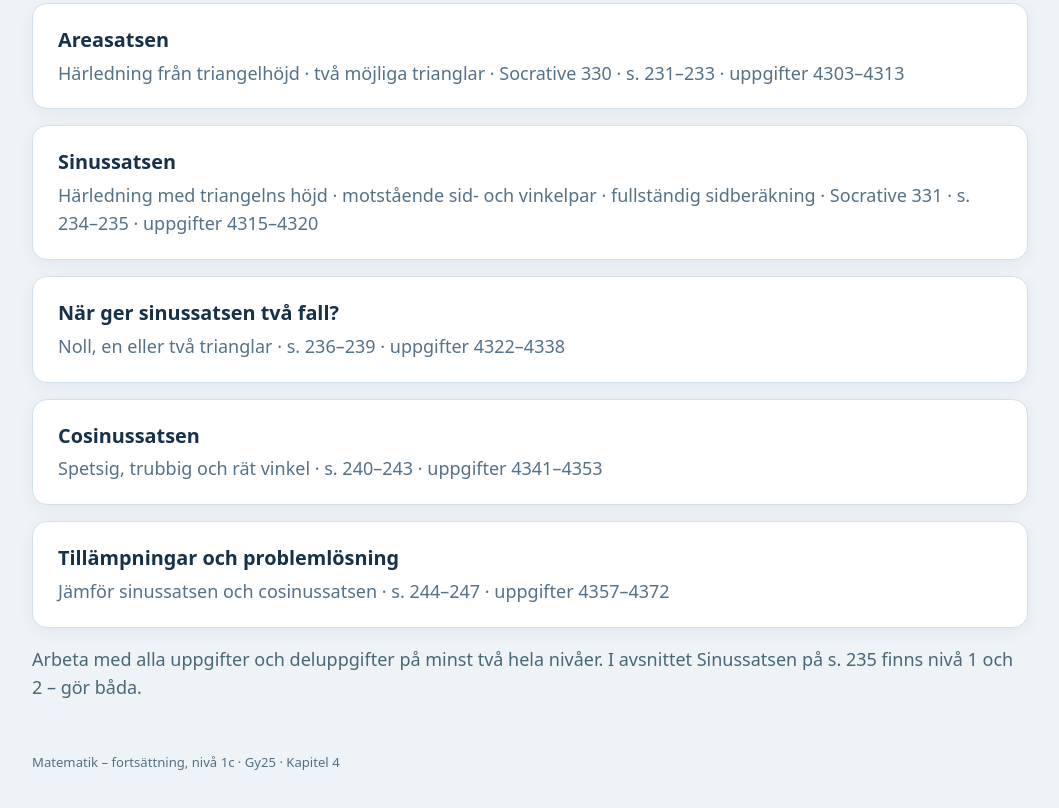
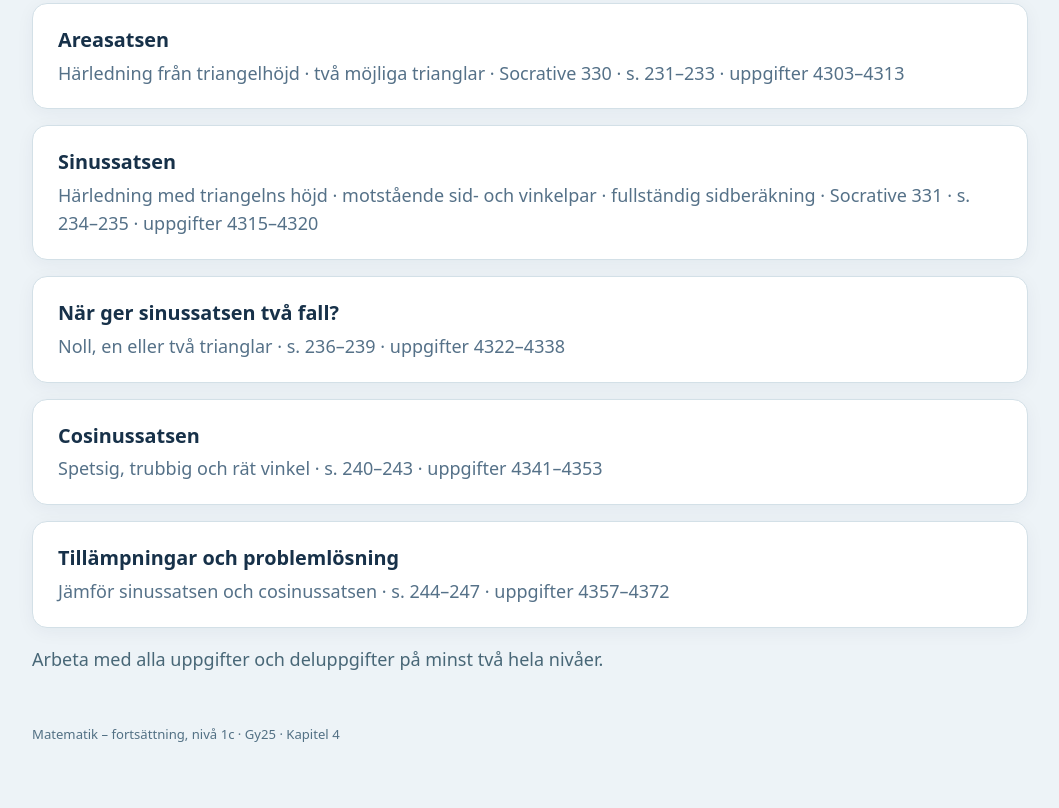
Before and after one commit to jacobflinder/Lektioner, a plain HTML site: page mato1c/kapitel-4/index.html in a window 1280 px wide. Shown: the part 1026-1834 px from the top of the page, without its empty margins (110-1169 px from the left). Drawn offline with Linux system fonts and the light colour scheme.

Commit message:
Ta bort lektionsspecifik nivåinstruktion från kapitel 4-översikten

```diff
--- a/mato1c/kapitel-4/index.html
+++ b/mato1c/kapitel-4/index.html
@@ -14,5 +14,5 @@
 <a class="entry" href="sinussatsens-tva-fall/"><strong>När ger sinussatsen två fall?</strong><span>Noll, en eller två trianglar · s. 236–239 · uppgifter 4322–4338</span></a>
 <a class="entry" href="cosinussatsen/"><strong>Cosinussatsen</strong><span>Spetsig, trubbig och rät vinkel · s. 240–243 · uppgifter 4341–4353</span></a>
 <a class="entry" href="tillampningar-och-problemlosning/"><strong>Tillämpningar och problemlösning</strong><span>Jämför sinussatsen och cosinussatsen · s. 244–247 · uppgifter 4357–4372</span></a>
-<p class="lead">Arbeta med alla uppgifter och deluppgifter på minst två hela nivåer. I avsnittet Sinussatsen på s. 235 finns nivå 1 och 2 – gör båda.</p>
+<p class="lead">Arbeta med alla uppgifter och deluppgifter på minst två hela nivåer.</p>
 <footer>Matematik – fortsättning, nivå 1c · Gy25 · Kapitel 4</footer></main></body></html>
```
